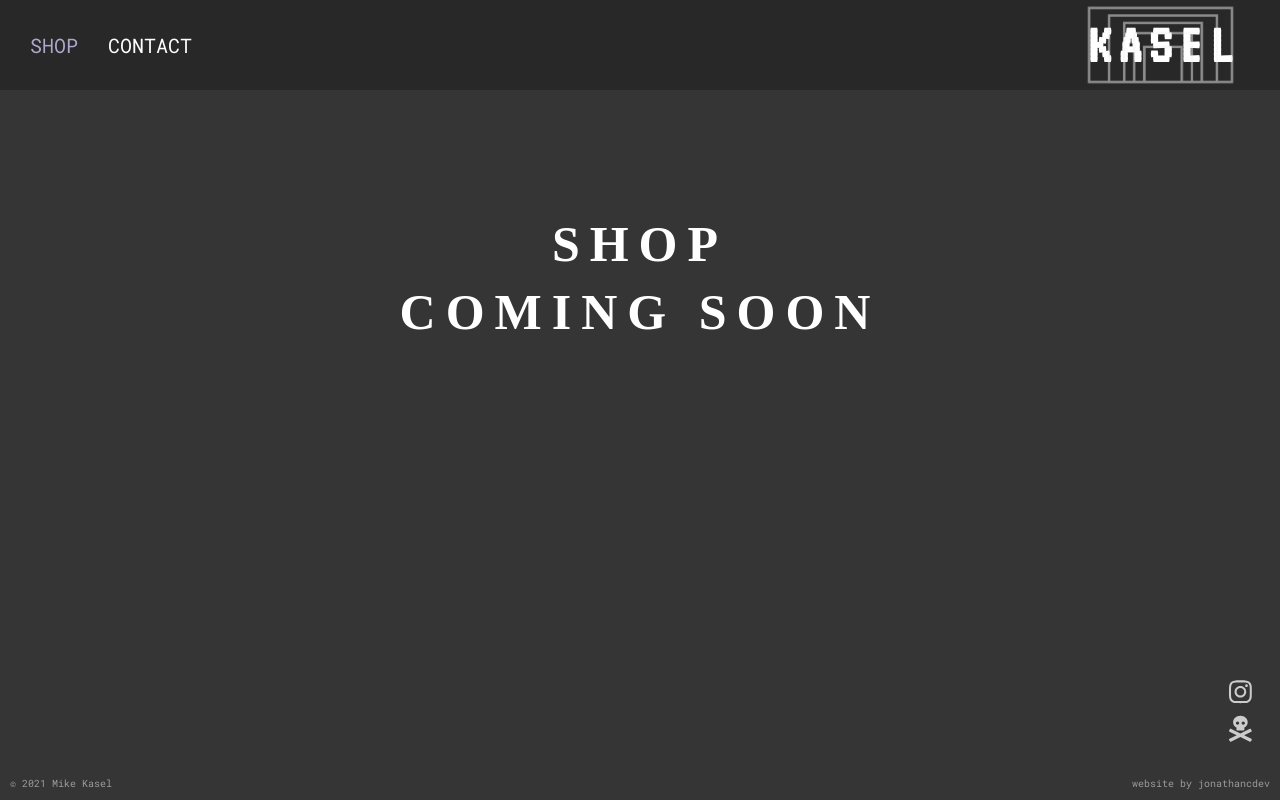
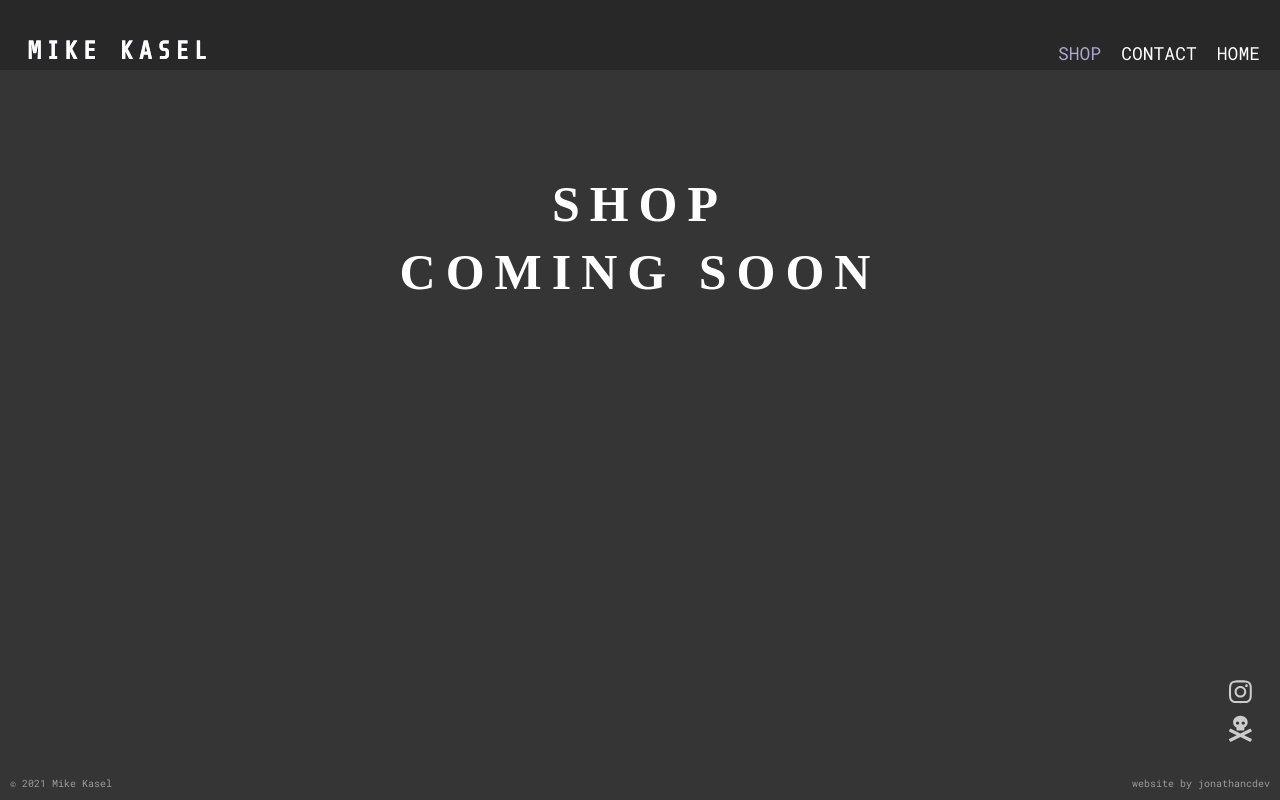
Before and after one commit to kaselart/kasel-art, a Gatsby site: page /shop in a window 1280 px wide. Built offline with nearby package versions, Linux system fonts and the light colour scheme; Gatsby itself is replaced by a stand-in of ours; a web font is replaced by a local one.

Commit message:
changed logo to font, added glitch hover, changed menu animation style, changed featured to grid with pair constraints

```diff
--- a/gatsby-node.js
+++ b/gatsby-node.js
@@ -21,7 +21,7 @@ exports.createPages = async function ({ actions, graphql }) {
   data.allMarkdownRemark.nodes.forEach((node) => {
     const title = removeSpaces(node.frontmatter.title);
     actions.createPage({
-      path: "/" + title,
+      path: "/shop/" + title,
       component: path.resolve(`./src/templates/ItemPage.jsx`),
       //leave context unformatted as it has to use title in query
       context: { title: node.frontmatter.title },
--- a/src/components/FeaturedItemPreview.jsx
+++ b/src/components/FeaturedItemPreview.jsx
@@ -6,7 +6,7 @@ export default function FeaturedItemPreview({ item }) {
     <div className="featured__item">
       <Link
         className="featured__item-img"
-        to={"/" + removeSpaces(item.frontmatter.title)}
+        to={"/shop/" + removeSpaces(item.frontmatter.title)}
       >
         <img src={item.frontmatter.images[0]} alt="" />
       </Link>
--- a/src/components/Header.jsx
+++ b/src/components/Header.jsx
@@ -1,11 +1,12 @@
 import React from "react";
 import { Link } from "gatsby";
 import Menu from "./Menu";
-import logo from "../images/logo.png";
 import { FontAwesomeIcon } from "@fortawesome/react-fontawesome";
 import { faChevronRight } from "@fortawesome/free-solid-svg-icons";
 export default function Header({ menuOpen, toggleMenu, closeMenu, openMenu }) {
-  const chevronRight = <FontAwesomeIcon icon={faChevronRight} />;
+  const chevronRight = (
+    <FontAwesomeIcon icon={faChevronRight} className="caret-icon" />
+  );
   const handleClick = () => {
     if (!menuOpen) {
       openMenu();
@@ -14,6 +15,20 @@ export default function Header({ menuOpen, toggleMenu, closeMenu, openMenu }) {
   return (
     <div className="header">
       <Menu closeMenu={closeMenu} menuOpen={menuOpen}></Menu>
+
+      <button
+        onClick={handleClick}
+        className={menuOpen ? "btn--menu open" : "btn--menu"}
+      >
+        {chevronRight}
+      </button>
+      <Link className="header__link" to="/">
+        <div className="header__logo">
+          <h1 className="glitch" data-glitch="MIKE KASEL">
+            MIKE KASEL
+          </h1>
+        </div>
+      </Link>
       <div className="header__navlinks">
         <Link className="header__navlink" to="/shop" activeClassName="active">
           SHOP
@@ -25,22 +40,11 @@ export default function Header({ menuOpen, toggleMenu, closeMenu, openMenu }) {
         >
           CONTACT
         </Link>
+        <Link className="header__navlink" to="/" activeClassName="active">
+          HOME
+        </Link>
       </div>
-
-      <button
-        onClick={handleClick}
-        className={
-          menuOpen ? "btn--menu caret-icon open" : "btn--menu caret-icon"
-        }
-      >
-        {chevronRight}
-      </button>
-      <Link className="header__link" to="/">
-        <div className="header__logo--container">
-          <h1 className="header__logo--text">KASEL</h1>
-          <img src={logo} className="header__logo-img" alt="logo" />
-        </div>
-      </Link>
+      <div className="spacer"></div>
     </div>
   );
 }
--- a/src/sass/abstracts/_variables.scss
+++ b/src/sass/abstracts/_variables.scss
@@ -19,6 +19,7 @@ $color-error: rgba(204, 61, 36, 0.959);
 $font-primary: "RobotoMono";
 $font-secondary: "VT323";
 //layout
-$height-header: 9rem;
+$height-header: 7rem;
 $height-footer: 4rem;
 $margin-top-page: 5rem;
+$width-menu-toggle: 6rem;
--- a/src/sass/base/_animations.scss
+++ b/src/sass/base/_animations.scss
@@ -1 +1,59 @@
 @use "../abstracts/" as a;
+
+.glitch {
+  position: absolute;
+  transition: all 0.1s ease-in-out;
+  &:before,
+  &:after {
+    display: block;
+    content: attr(data-glitch);
+    text-transform: uppercase;
+    position: absolute;
+    top: 0;
+    left: 0;
+    height: 100%;
+    width: 100%;
+    opacity: 0.8;
+  }
+  &:after {
+    color: a.$color-light-grey;
+    z-index: -2;
+  }
+  &:before {
+    color: a.$color-purple-light;
+    z-index: -1;
+  }
+  &:hover {
+    transform: scale(1.05);
+    &:before {
+      animation: glitch 0.2s cubic-bezier(0.25, 0.46, 0.45, 0.94) both 1;
+    }
+    &:after {
+      animation: glitch 0.2s cubic-bezier(0.25, 0.46, 0.45, 0.94) reverse both 1;
+    }
+  }
+  &:active {
+    transform: scale(1.02);
+  }
+}
+
+@keyframes glitch {
+  0% {
+    transform: translate(0);
+  }
+  20% {
+    transform: translate(-3px, 3px);
+  }
+  40% {
+    transform: translate(-3px, -3px);
+  }
+  60% {
+    transform: translate(3px, 3px);
+  }
+  80% {
+    transform: translate(3px, -3px);
+  }
+  to {
+    transform: translate(0);
+  }
+}
--- a/src/sass/base/_fonts.scss
+++ b/src/sass/base/_fonts.scss
@@ -1,5 +1,5 @@
 @use "../abstracts/" as a;
-///RobotoMono
+@import url("https://fonts.googleapis.com/css2?family=Open+Sans:wght@300;400;600&family=Share+Tech+Mono&family=Space+Grotesk:wght@300;400;500;600&family=Space+Mono:ital,wght@0,400;0,700;1,400;1,700&family=Vollkorn:wght@400;600;800&display=swap"); ///RobotoMono
 @font-face {
   font-family: "RobotoMono";
   src: url("../fonts/RobotoMono/RobotoMono-Bold.ttf");
--- a/src/sass/base/_typography.scss
+++ b/src/sass/base/_typography.scss
@@ -1,14 +1,18 @@
 @use "../abstracts/" as a;
-.header__logo--text {
-  font-family: a.$font-secondary;
-  font-size: 5.7rem;
-  color: a.$color-white;
-  text-align: center;
-  line-height: 0.96;
-  letter-spacing: 0.75rem;
+.header__logo {
+  //TESTING FONT FAMILY
+  font-family: "Share Tech Mono";
+  .glitch {
+    font-size: 2.5rem;
+    color: a.$color-white;
+    letter-spacing: 0.5rem;
+    @include a.respond(mobile) {
+      font-size: 2.5rem;
+    }
+  }
 }
 .header__navlink {
-  font-size: 2rem;
+  font-size: 1.8rem;
   color: a.$color-white;
   &:hover {
     letter-spacing: 0.15rem;
@@ -18,7 +22,7 @@
   }
 }
 .menu__navlink {
-  font-size: 2rem;
+  font-size: 1.5rem;
   color: a.$color-white;
   &:hover {
     letter-spacing: 0.15rem;
--- a/src/sass/components/_buttons.scss
+++ b/src/sass/components/_buttons.scss
@@ -16,14 +16,10 @@ input.btn--submit {
   }
 }
 .btn--menu {
-  position: absolute;
-  top: 0%;
-  left: 0;
-  height: 100%;
-  width: 6rem;
   background-color: transparent;
   font-size: 2rem;
 }
+
 .btn--submit {
   min-width: 13.5rem;
   width: 13.5rem;
--- a/src/sass/components/_featured-item-preview.scss
+++ b/src/sass/components/_featured-item-preview.scss
@@ -1,9 +1,9 @@
 @use "../abstracts/" as a;
 
 .featured__item {
-  height: 15rem;
-  width: 15rem;
-  margin: 2.5rem;
+  height: 19rem;
+  width: 19rem;
+  margin: 2rem auto;
 
   @include a.respond(mobile) {
     height: 22rem;
--- a/src/sass/layout/_header.scss
+++ b/src/sass/layout/_header.scss
@@ -3,54 +3,25 @@
   position: fixed;
   display: flex;
   justify-content: space-between;
-  align-items: center;
+  align-items: flex-end;
   height: a.$height-header;
   width: 100%;
-  padding: 3rem;
+  min-width: 32rem;
+  padding: 0.5rem 2rem;
   background-color: a.$color-super-dark-grey;
   @include a.respond(mobile) {
-    position: relative;
-    justify-content: center;
+    justify-content: space-between;
     padding: 0;
   }
-  &__logo--container {
+  &__logo {
     position: relative;
     display: flex;
-    align-items: center;
+    align-items: flex-end;
+    justify-content: center;
     height: a.$height-header;
+    width: 20rem;
     @include a.respond(mobile) {
-      transform: scale(0.8);
-    }
-    &:hover {
-      .header__logo--text {
-        font-size: 5.5rem;
-        color: a.$color-white;
-        -webkit-text-stroke-width: 1px;
-        -webkit-text-stroke-color: a.$color-dark-grey;
-      }
-    }
-  }
-  &__logo {
-    &--text {
-      position: absolute;
-      left: 52%;
-      width: 100%;
-      transform: translate(-50%, 0%);
-    }
-    @include a.respond(mobile) {
-      font-size: 2.375rem;
-    }
-    @include a.respond(smallmobile) {
-      font-size: 2rem;
-    }
-    //logo background img
-    &-img {
-      height: a.$height-header;
-      margin: 1rem;
-      padding: 0.5rem;
-      object-fit: contain;
-      opacity: 0.5;
-      filter: invert(100%);
+      align-items: center;
     }
   }
   &__navlinks {
@@ -62,19 +33,38 @@
     }
   }
   &__navlink {
-    margin-right: 3rem;
+    &:not(:last-child) {
+      margin-right: 2rem;
+    }
     transition: all 0.1s ease-in;
   }
 }
-.caret-icon {
+.spacer {
+  height: a.$height-header;
+  width: a.$width-menu-toggle;
   display: none;
-  cursor: pointer;
-  transition: all 0.1s ease-in-out;
-  &.open {
-    pointer-events: none;
-    transform: rotate(90deg);
-  }
   @include a.respond(mobile) {
     display: block;
   }
 }
+.btn--menu {
+  height: a.$height-header;
+  width: a.$width-menu-toggle;
+  display: none;
+  &.open {
+    height: 100%;
+    pointer-events: none;
+    .caret-icon {
+      transform: rotate(90deg);
+    }
+  }
+  @include a.respond(mobile) {
+    display: flex;
+    justify-content: center;
+    align-items: center;
+  }
+}
+.caret-icon {
+  transition: all 0.1s ease-in-out;
+  margin-bottom: 0.25rem;
+}
--- a/src/sass/layout/_menu.scss
+++ b/src/sass/layout/_menu.scss
@@ -2,33 +2,35 @@
 
 .menu {
   position: absolute;
-  top: a.$height-header;
+  top: 0;
+  right: 0;
+  height: a.$height-header;
   display: none;
-  width: 100vw;
-  padding: 0rem 2rem 1rem 2rem;
+  width: calc(100vw - #{a.$width-menu-toggle});
   background-color: transparent;
-  transform: translateX(-100vw);
+  transform: translateX(-120vw);
   transition: transform 0.5s ease-in-out, background-color 0.4s linear 0.15s;
-  z-index: 2;
   @include a.respond(mobile) {
     display: flex;
-    justify-content: center;
+    justify-content: flex-end;
+    z-index: 5;
   }
   &.open {
+    background-color: a.$color-super-dark-grey;
     transform: translateX(0);
     transition: transform 0.2s ease-in-out,
       background-color 0.1s ease-in-out 0.1s;
-    background-color: a.$color-super-dark-grey;
   }
   &__navlinks {
     display: flex;
     align-items: center;
-    margin-top: 1rem;
+
+    padding: 3rem;
   }
   &__navlink {
     transition: all 0.1s ease-in;
     &:not(:last-child) {
-      margin-right: 3rem;
+      margin-right: 1rem;
     }
   }
 }
--- a/src/sass/pages/_home.scss
+++ b/src/sass/pages/_home.scss
@@ -6,14 +6,28 @@
   align-items: center;
   height: 100%;
   width: 100vw;
+  min-width: 26rem;
+  margin-top: 3rem;
+
+  overflow-x: scroll;
 }
 .featured {
-  display: flex;
+  width: 70%;
+  max-width: 46rem;
+  display: grid;
+  grid-gap: 1rem;
   align-items: center;
   justify-content: center;
-  flex-wrap: wrap;
+  grid-template-columns: 1fr 1fr;
   height: calc(100% - #{a.$height-header - #{a.$height-footer}});
-  padding: 3rem;
-
-  margin-bottom: 5rem;
+  @include a.respond(mobile) {
+    grid-template-columns: 1fr;
+    width: 100%;
+  }
+  @include a.respond(laptop) {
+    grid-template-columns: 1fr 1fr 1fr 1fr;
+    width: 95%;
+    max-width: 90rem;
+  }
+  margin-bottom: 10rem;
 }
```
Also changed, not shown: src/css/App.css, 1 other file.
